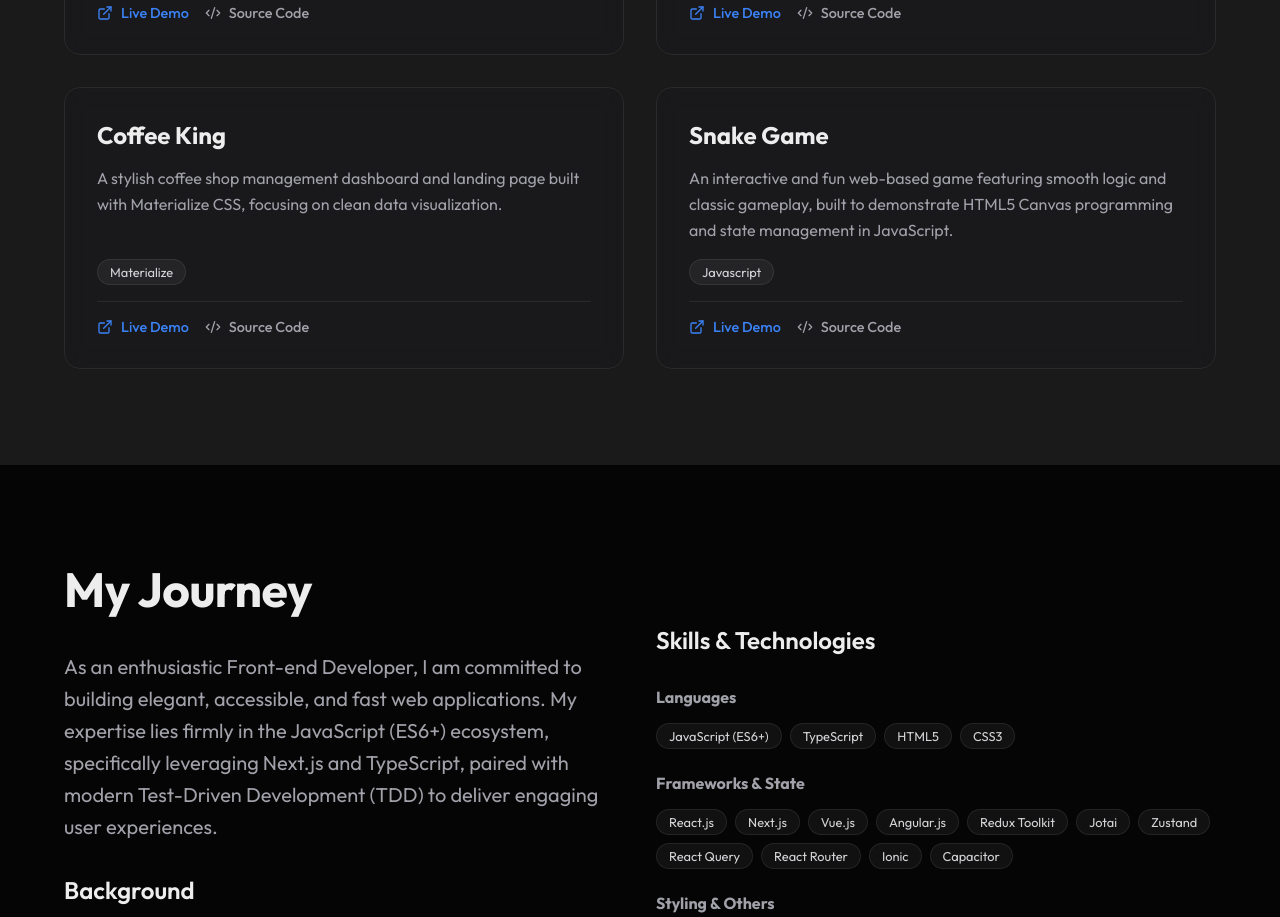
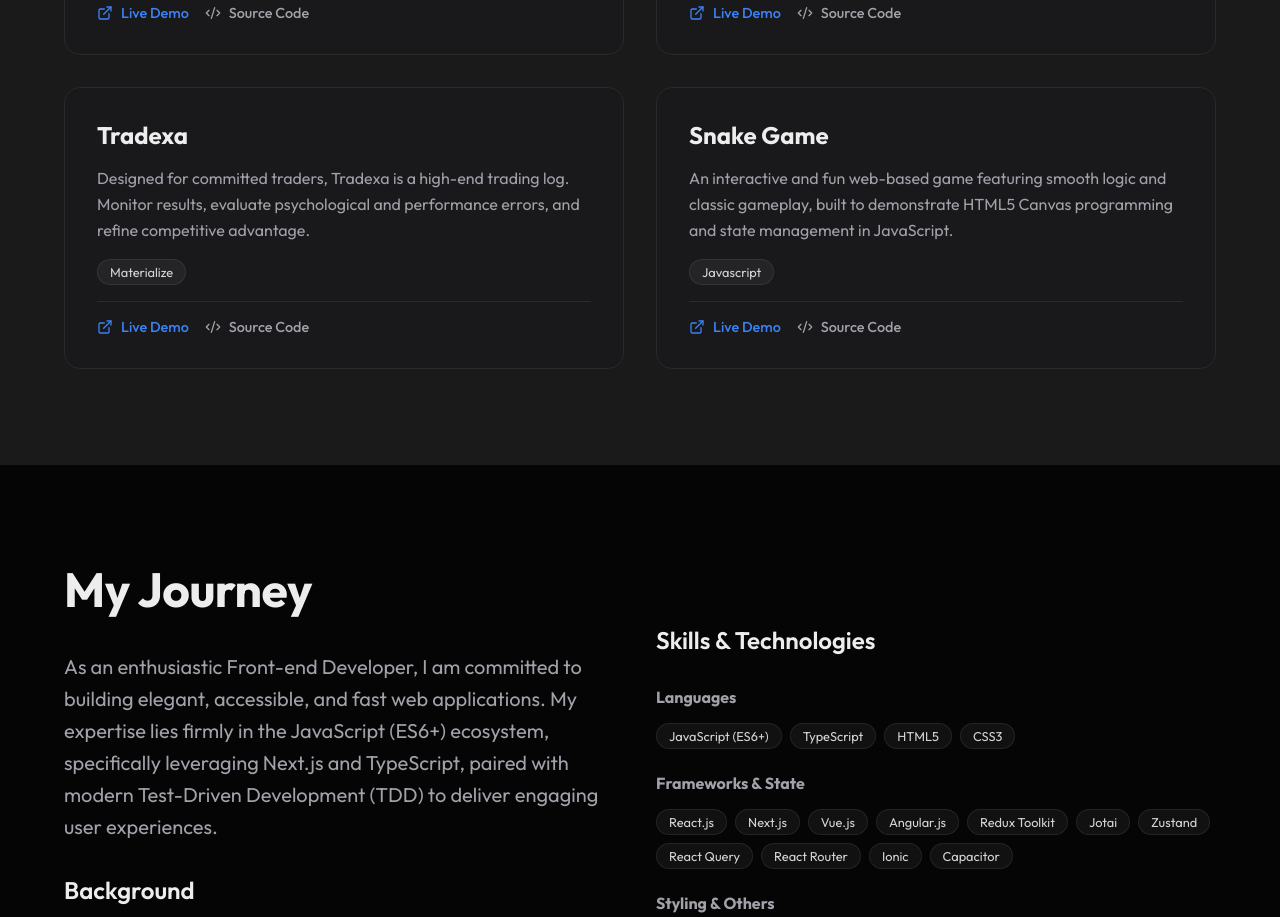
Before and after one commit to GustiCahya/KodeCahya, a Next.js app: page / in a window 1280 px wide. Shown: the part 1340-2257 px from the top of the page. Built offline with nearby package versions, Linux system fonts and the light colour scheme.

Commit message:
chore: update portfolio

```diff
--- a/src/app/page.tsx
+++ b/src/app/page.tsx
@@ -96,10 +96,10 @@ export default function Home() {
                   tags: ['React', 'Node.js', 'SCSS']
                 },
                 {
-                  title: 'Coffee King',
-                  desc: 'A stylish coffee shop management dashboard and landing page built with Materialize CSS, focusing on clean data visualization.',
-                  live: 'https://gccoffeeking.netlify.app/',
-                  code: 'https://github.com/GustiCahya/CoffeeKing',
+                  title: 'Tradexa',
+                  desc: 'Designed for committed traders, Tradexa is a high-end trading log. Monitor results, evaluate psychological and performance errors, and refine competitive advantage.',
+                  live: 'https://tradexa-ledger.vercel.app/',
+                  code: 'https://github.com/GustiCahya/tradexa',
                   tags: ['Materialize']
                 },
                 {
```
